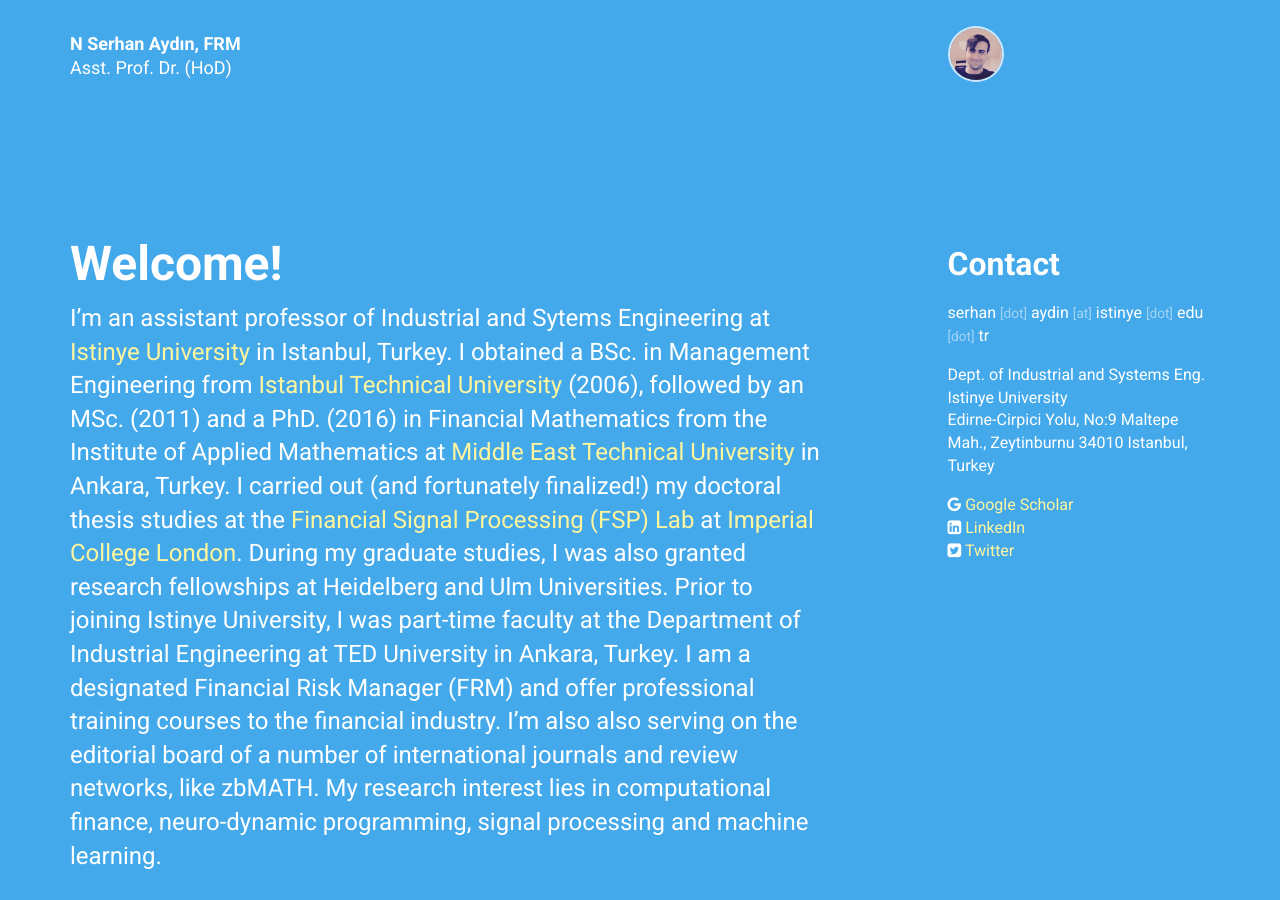
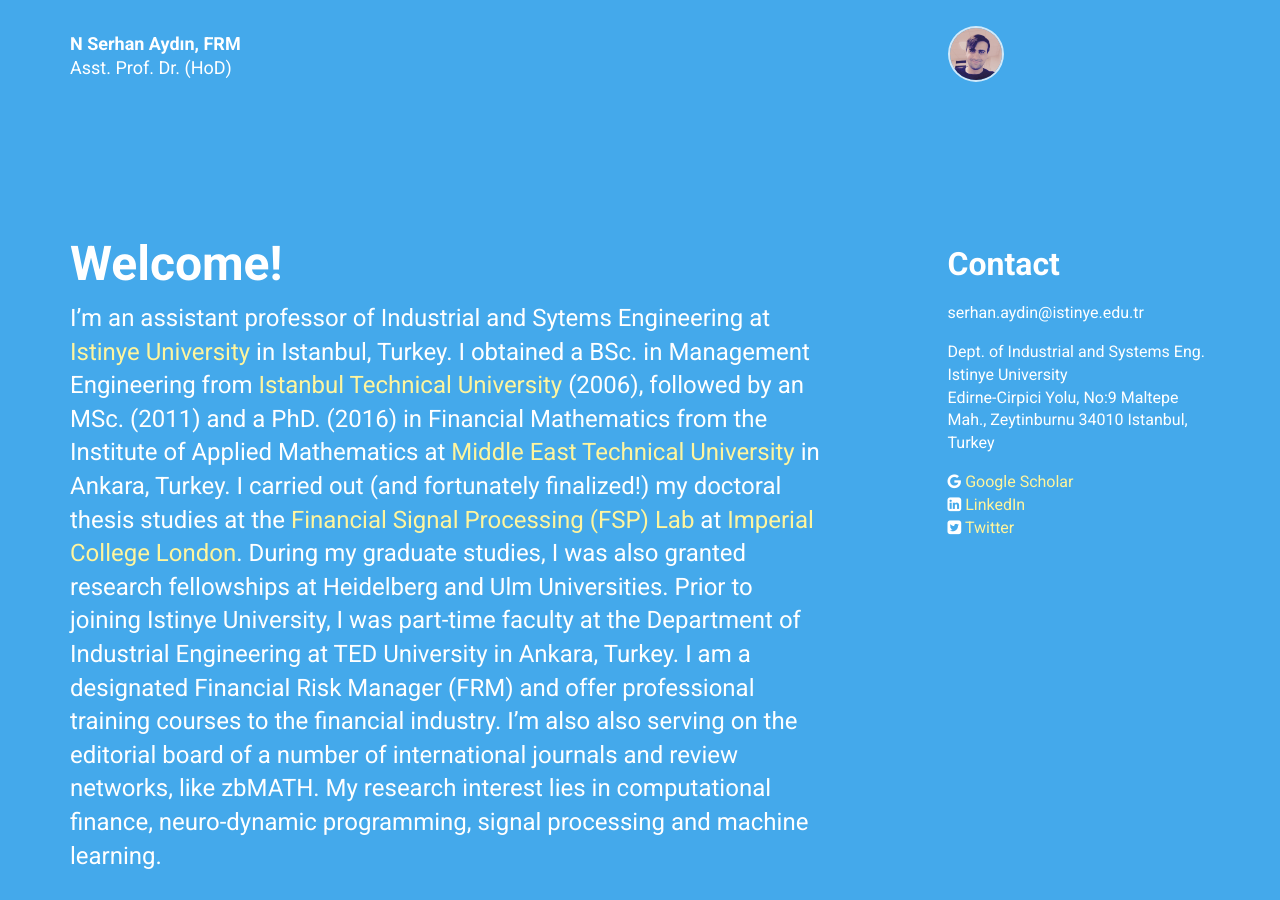
Before and after one commit to nsydn/nsydn.github.io, a Jekyll site: the page built from index.html, in a window 1280 px wide and 900 px high. Built offline with Jekyll 4.4.1, drawn with Linux system fonts in a browser that asks for light colours; nearby versions of some CDN libraries.

Commit message:
Update albertine.html

```diff
--- a/_layouts/albertine.html
+++ b/_layouts/albertine.html
@@ -94,7 +94,8 @@
       <section class="col-md-offset-1 col-md-3">
         <h3>Contact</h3>
         <p>
-          {{ site.data.personal.email | replace:'@',' <small>[at]</small> ' | replace:'.',' <small>[dot]</small> ' }}
+          <!-- {{ site.data.personal.email | replace:'@',' <small>[at]</small> ' | replace:'.',' <small>[dot]</small> ' }} -->
+          {{ site.data.personal.email }}
         </p>
         <p>
           {{ site.data.personal.department }}<br>
```
